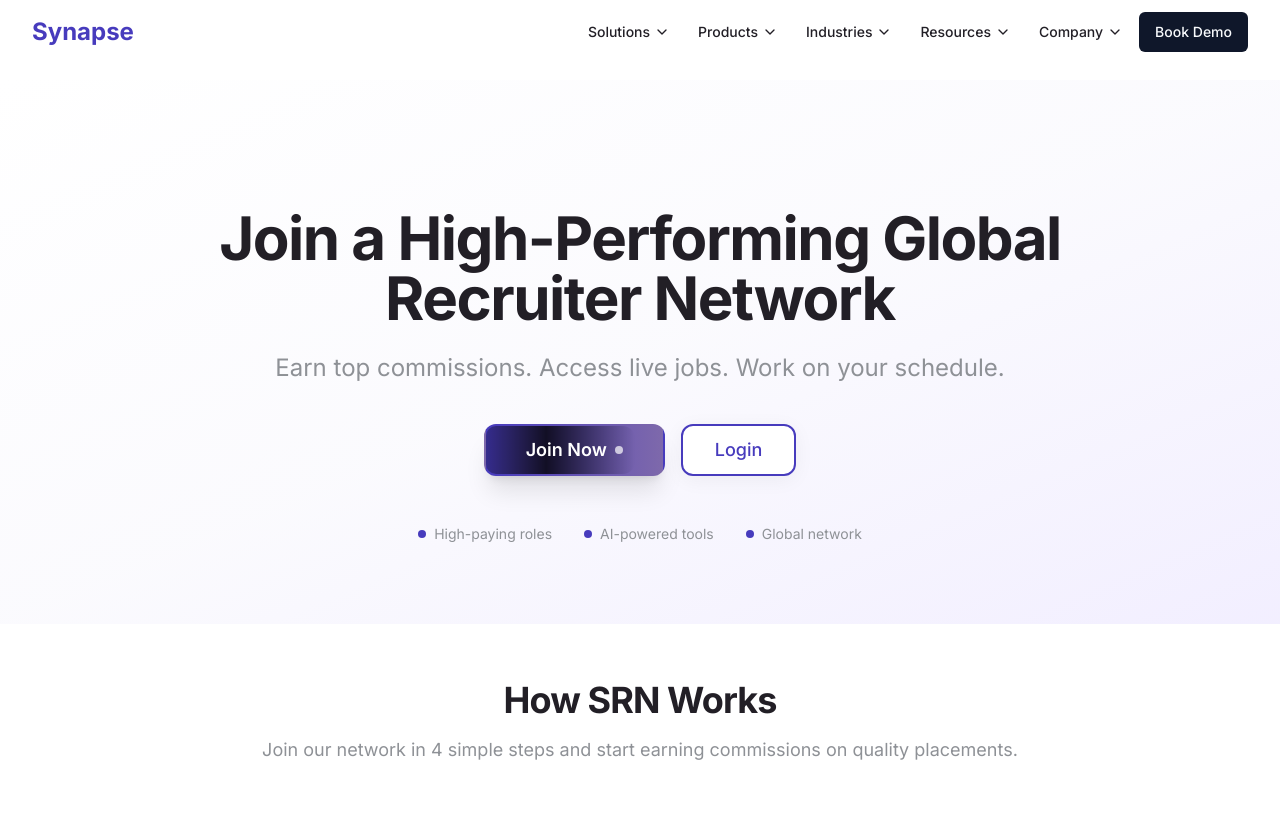
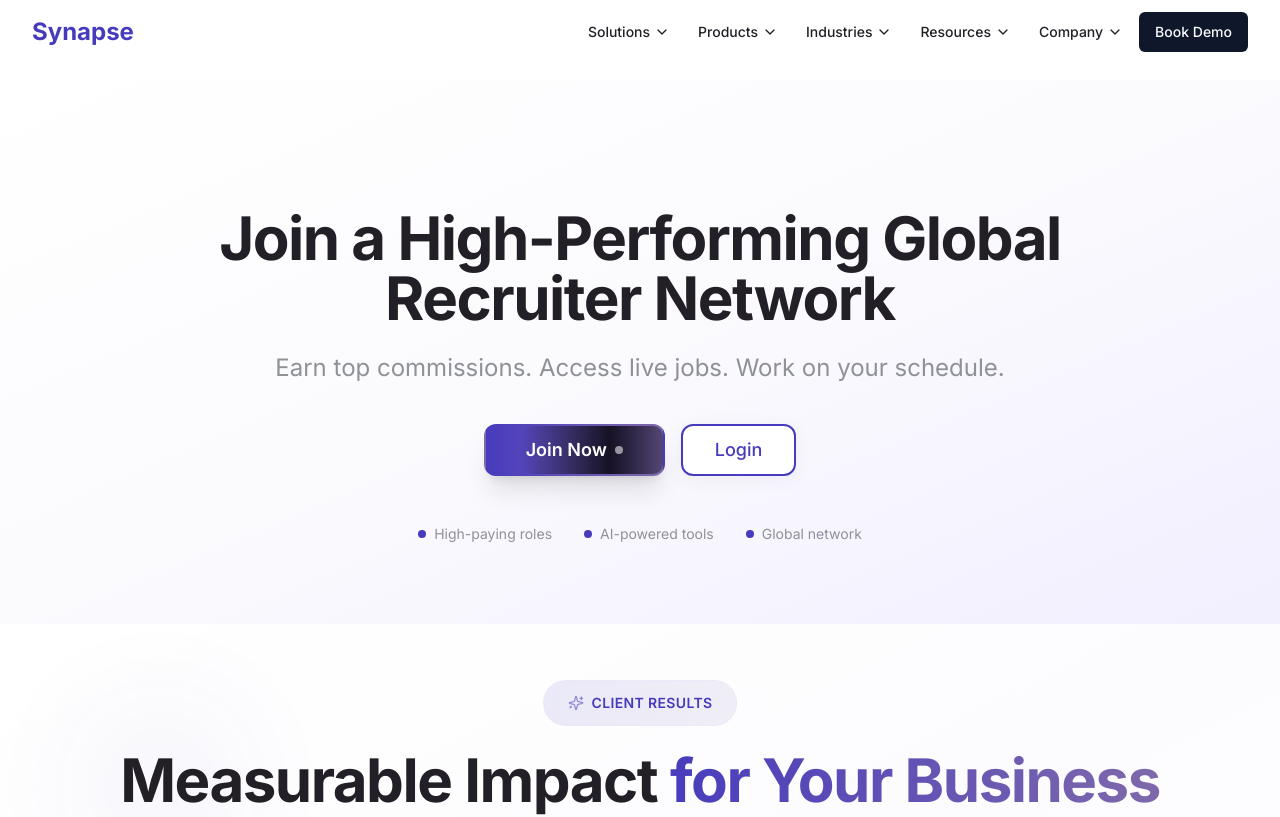
Before and after one commit to ashsynapse/synapse-talent-accelerator_TEST_N-JS, a React (Vite) app: page /recruiters in a window 1280 px wide. Shown: the top 817 px of the page. Built offline with nearby package versions, Linux system fonts and the light colour scheme.

Commit message:
feat: Reorder sections on /recruiters page
Move the "SRN Network Performance" section to appear after the hero section.

```diff
--- a/src/pages/Recruiters.tsx
+++ b/src/pages/Recruiters.tsx
@@ -7,6 +7,7 @@ import HowItWorksRecruiterSection from "../components/recruiter/HowItWorksRecrui
 import WhyJoinSRNSection from "../components/recruiter/WhyJoinSRNSection";
 import IndustriesRecruiterSection from "../components/recruiter/IndustriesRecruiterSection";
 import RecruiterFinalCTASection from "../components/recruiter/RecruiterFinalCTASection";
+import KPIPerformanceSection from "../components/KPIPerformanceSection";
 
 const Recruiters = () => {
   return (
@@ -16,6 +17,7 @@ const Recruiters = () => {
     >
       <div className="min-h-screen">
         <RecruiterHeroSection />
+        <KPIPerformanceSection />
         <HowItWorksRecruiterSection />
         <WhyJoinSRNSection />
         <IndustriesRecruiterSection />
```
